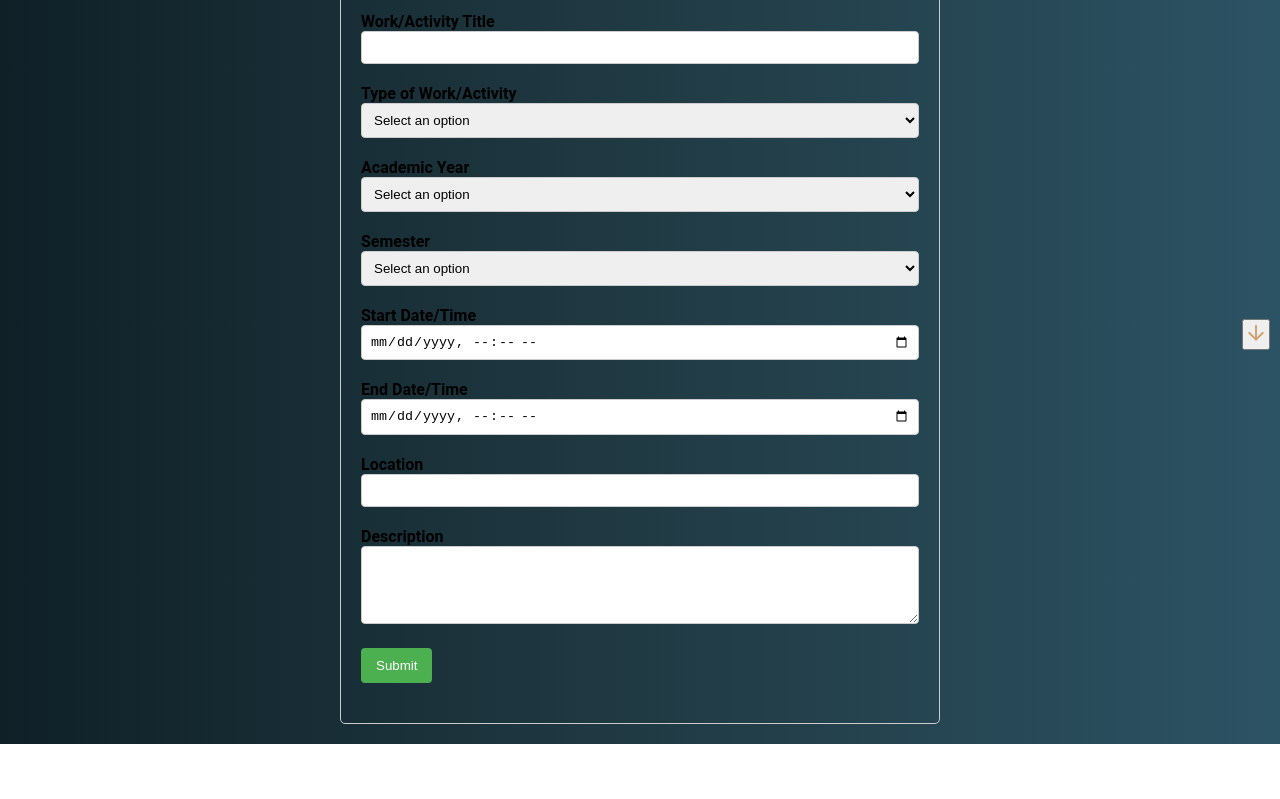
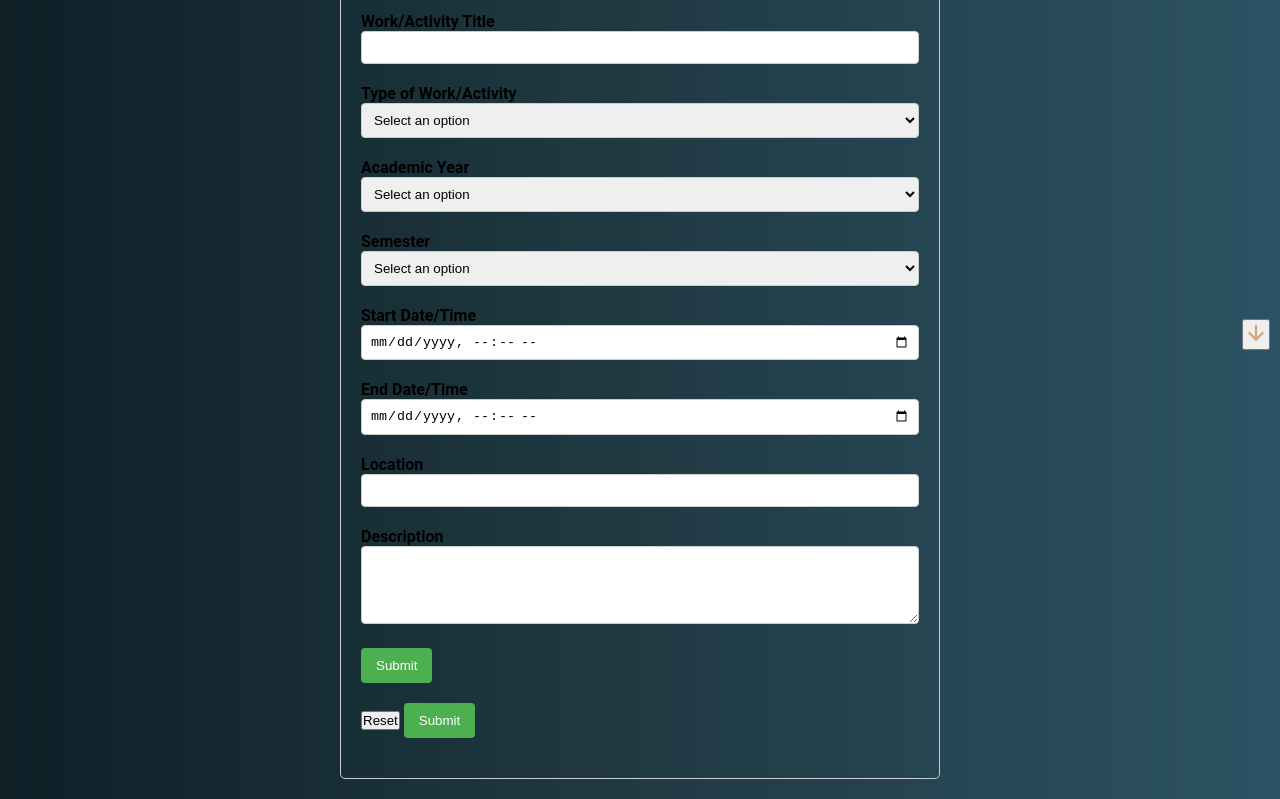
Before and after one commit to surabodee-pha/CS100-Project-G23, a plain HTML site: page html/activities.html in a window 1280 px wide. Shown: the part 440-1239 px from the top of the page. Before the commit the page ends 1184 px from the top, so only its background shows below. Drawn offline with nearby package versions, Linux system fonts and the light colour scheme; no server answers; files whose address does not match are found by name.

Commit message:
add reset button

```diff
--- a/html/activities.html
+++ b/html/activities.html
@@ -157,6 +157,11 @@
       <div class="form-group">
         <input type="submit" value="Submit" onclick="showInput();" />
       </div>
+      <!-- Reset Button -->
+      <div class="form-group">
+        <button type="reset">Reset</button>
+        <input type="submit" value="Submit" id="reset" name="reset" />
+      </div>
     </form>
     <p><span id='display_message'></span></p>
   </div>
```
